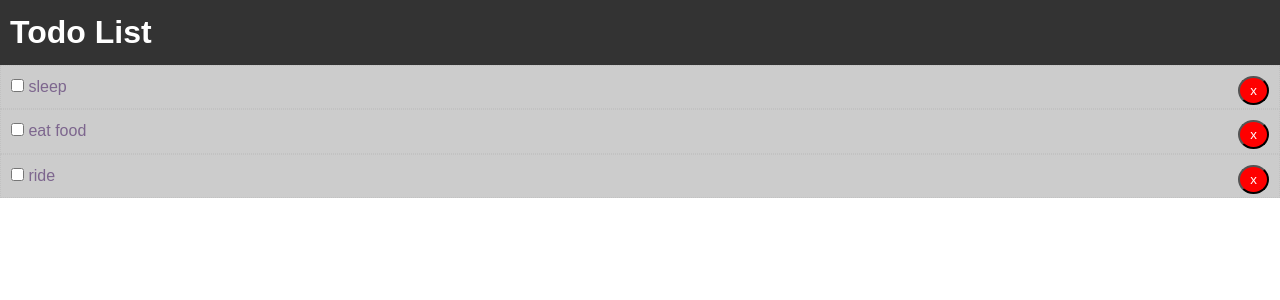
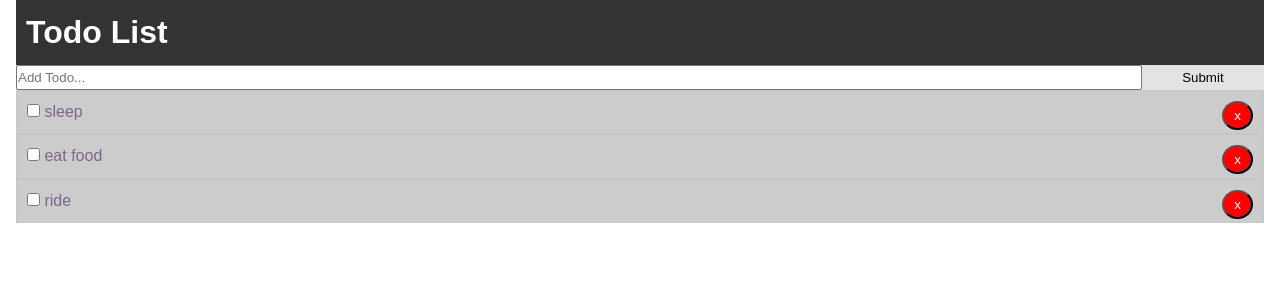
Before and after one commit to abarbieu/abarbieux-frontend, a React (Create React App) app: page / in a window 1280 px wide. Shown: the top 300 px of the page. Built offline with nearby package versions, Linux system fonts and the light colour scheme.

Commit message:
create new todo

```diff
--- a/src/App.css
+++ b/src/App.css
@@ -12,3 +12,24 @@
   color: #333;
   text-decoration: none;
 }
+
+.container {
+  padding: 0 1rem;
+}
+
+.btn {
+  display: inline-block;
+  border: none;
+  background: #d6d6d6ab;
+  padding: 7px 20px;
+  cursor: pointer;
+  outline: none;
+}
+
+.btn:hover {
+  background: #797575ab;
+}
+
+input[type="text"] {
+  outline: none;
+}
--- a/src/App.js
+++ b/src/App.js
@@ -1,6 +1,7 @@
 import React from 'react';
 import Todos from './components/Todos';
 import Header from './components/style/Header';
+import AddTodo from './components/AddTodo';
 import uuid from 'uuid';
 
 import './App.css';
@@ -39,19 +40,32 @@
   // Delete todo item
   deleteTodo = (id) => {
     this.setState({
-			todos: [ ...this.state.todos.filter((todo) => todo.id !== id) ]
+      todos : [ ...this.state.todos.filter((todo) => todo.id !== id) ]
     });
+  };
+
+  // Add todo item
+  addTodo = (title) => {
+    const newTodo = {
+      id        : uuid.v4(),
+      title     : title,
+      completed : false
+    };
+    this.setState({ todos: [ ...this.state.todos, newTodo ] });
   };
 
   render () {
     return (
       <div className="App">
+        <div className="container">
           <Header />
+          <AddTodo addTodo={this.addTodo} />
           <Todos
             todos={this.state.todos}
             markComplete={this.markComplete}
             deleteTodo={this.deleteTodo}
           />
+        </div>
       </div>
     );
   }
--- /dev/null
+++ b/src/components/AddTodo.js
@@ -0,0 +1,34 @@
+import React, { Component } from 'react';
+
+export default class AddTodo extends Component {
+  state = {
+    title : ''
+  };
+
+  onType = (e) => this.setState({ [e.target.name]: e.target.value });
+  onSubmit = (e) => {
+    e.preventDefault();
+    this.props.addTodo(this.state.title);
+    this.setState({ title: '' });
+  };
+  render () {
+    return (
+      <form onSubmit={this.onSubmit} style={{ display: 'flex' }}>
+        <input
+          type="text"
+          name="title"
+          style={{ flex: '10' }}
+          placeholder="Add Todo..."
+          value={this.state.title}
+          onChange={this.onType}
+        />
+        <input
+          type="submit"
+          value="Submit"
+          className="btn"
+          style={{ flex: '1', padding: '5px' }}
+        />
+      </form>
+    );
+  }
+}
```
Also changed, not shown: src/components/TodoItem.js (indentation only), src/components/Todos.js (indentation only). Lines whose indentation alone changed are shown as unchanged.
